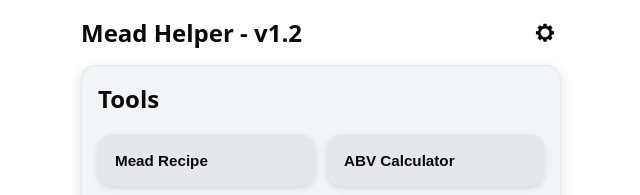
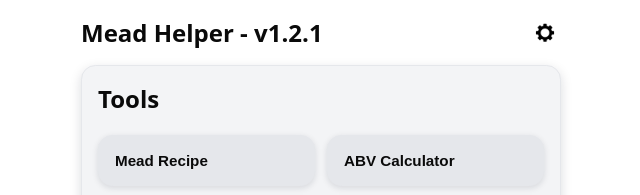
Before and after one commit to Dowst3r/Homebrewing_app, a website with bundled scripts: page index.html in a window 1280 px wide. Shown: the top 195 px of the page, 319-959 px from the left. Built offline with nearby package versions, Linux system fonts and the light colour scheme.

Commit message:
1.2.1 updated again

```diff
--- a/index.html
+++ b/index.html
@@ -16,7 +16,7 @@
 <body>
   <div class="app">
     <header class="app-header">
-      <h1>Mead Helper - v1.2</h1>
+      <h1>Mead Helper - v1.2.1</h1>
       <button id="theme-toggle" class="icon-button" aria-label="Open settings">
         <img src="gear.png" alt="Settings">
       </button>
```
